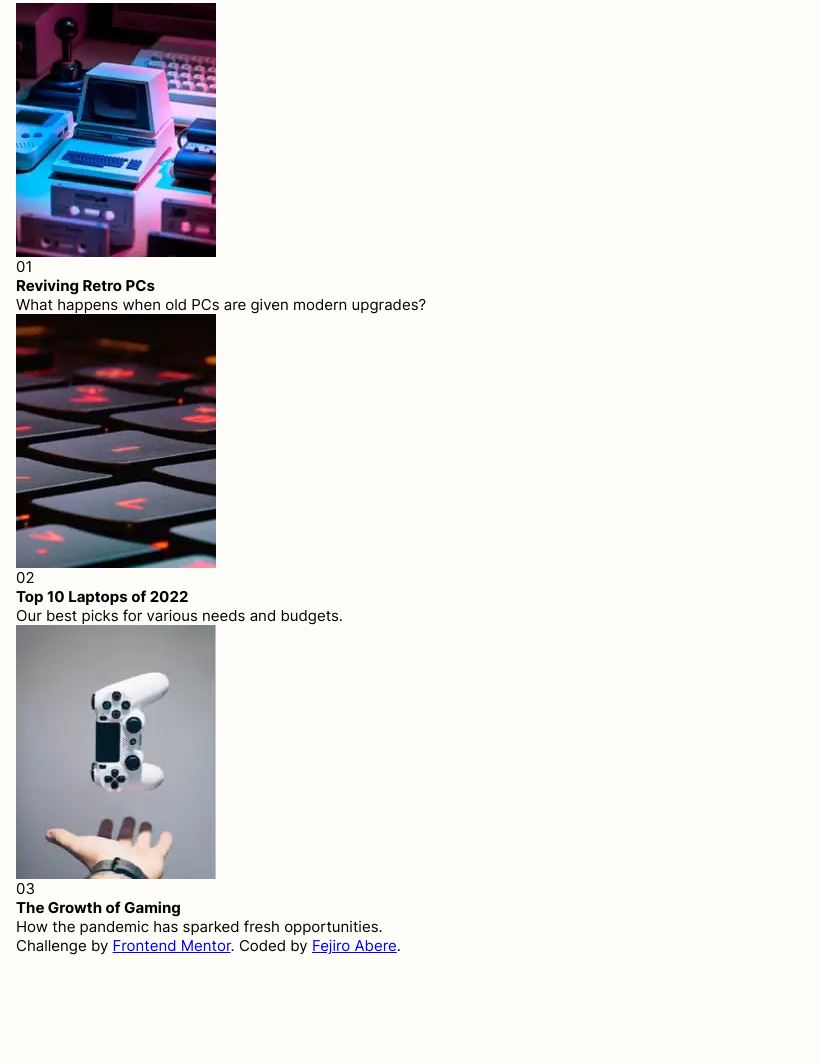
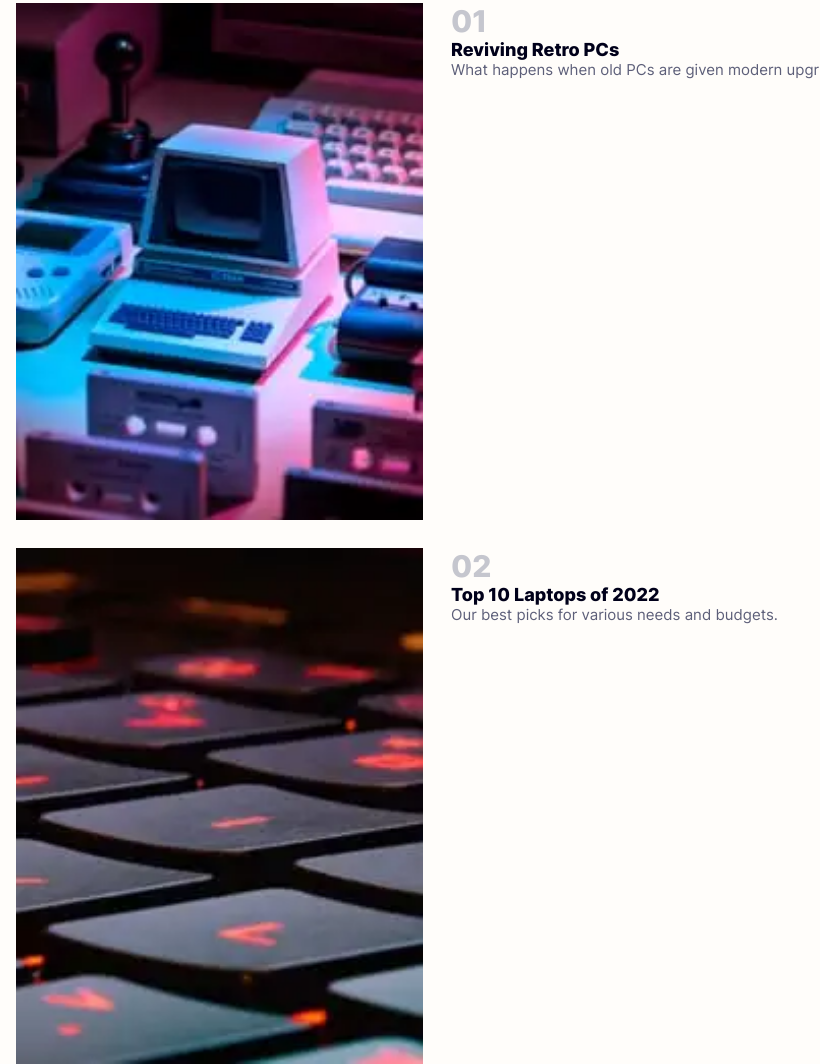
Before and after one commit to Fejiro001/news-homepage, a plain HTML site: page index.html in a window 1280 px wide. Shown: the part 1481-2545 px from the top of the page, without its empty margins (0-820 px from the left). Before the commit the page ends 2436 px from the top, so only its background shows below. Drawn offline with Linux system fonts and the light colour scheme.

Commit message:
almost done with main styling

```diff
--- a/css/style.css
+++ b/css/style.css
@@ -136,4 +136,30 @@ main {
 
 .news-section {
   display: grid;
+  gap: var(--mid-gap);
 }
+.news-section article {
+    display: flex;
+    gap: var(--mid-gap);
+}
+.news-image {flex: 1;}
+.news-text {flex: 2;}
+.news-image img {
+  width: 100%;
+  height: auto;
+  object-fit: cover;
+}
+.news-text .news-index {
+  font-weight: 800;
+  font-size: var(--x-large-font);
+  color: var(--gray-blue);
+}
+.news-text h4 {
+  font-size: var(--medium-font);
+  font-weight: 800;
+  color: var(--very-dark-blue);
+}
+.news-text p {
+  font-size: var(--regular-font);
+  color: var(--dark-gray-blue);
+}
--- a/index.html
+++ b/index.html
@@ -98,8 +98,8 @@
           <article class="aside-article">
             <h3>Is VC Funding Drying Up?</h3>
             <p>
-              Private funding by VC firms is down 50% YOY. We take a look at what
-              that means.
+              Private funding by VC firms is down 50% YOY. We take a look at
+              what that means.
             </p>
           </article>
         </div>
@@ -107,42 +107,48 @@
 
       <section class="news-section">
         <article>
-          <div>
+          <div class="news-image">
             <img
+              width="200"
+              height="254"
               src="./assets/images/image-retro-pcs.webp"
               alt="a retro PC surrounded by a black joystick, white keyboard and cassette tapes"
             />
           </div>
-          <div class="">
-            <p>01</p>
+          <div class="news-text">
+            <p class="news-index">01</p>
             <h4>Reviving Retro PCs</h4>
             <p>What happens when old PCs are given modern upgrades?</p>
           </div>
         </article>
 
         <article>
-          <div>
+          <div class="news-image">
             <img
+              width="200"
+              height="254"
               src="./assets/images/image-top-laptops.webp"
               alt="a laptops keyboard with black keys and red characters"
             />
           </div>
-          <div class="">
-            <p>02</p>
+          <div class="news-text">
+            <p class="news-index">02</p>
             <h4>Top 10 Laptops of 2022</h4>
             <p>Our best picks for various needs and budgets.</p>
           </div>
         </article>
 
         <article>
-          <div>
+          <div class="news-image">
             <img
+              width="200"
+              height="254"
               src="./assets/images/image-gaming-growth.webp"
               alt="a white game console above a persons hand"
             />
           </div>
-          <div class="">
-            <p>03</p>
+          <div class="news-text">
+            <p class="news-index">03</p>
             <h4>The Growth of Gaming</h4>
             <p>How the pandemic has sparked fresh opportunities.</p>
           </div>
```
